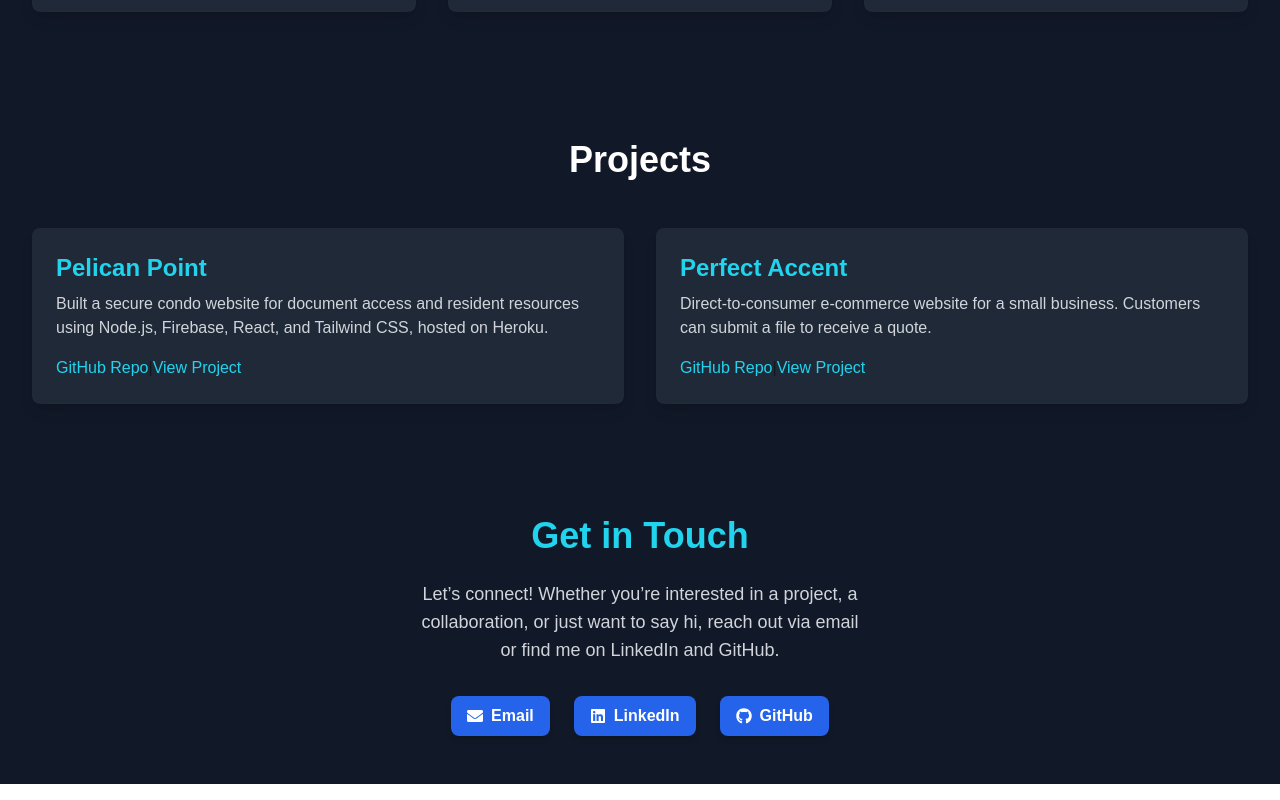
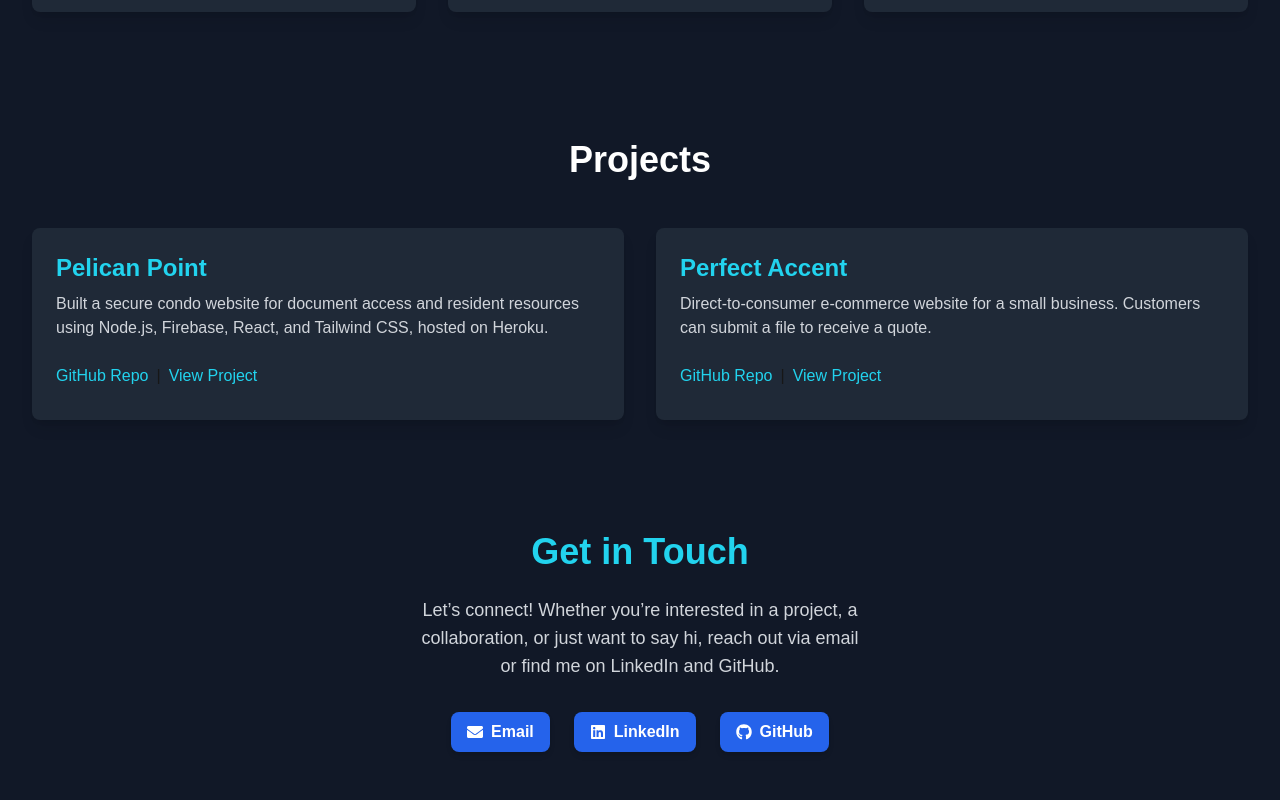
Before and after one commit to christiangdiaz/ChristianPortfolio, a Next.js app: page / in a window 1280 px wide. Shown: the part 1348-2148 px from the top of the page. Built offline with nearby package versions, Linux system fonts and the light colour scheme.

Commit message:
fixed margin on projects

```diff
--- a/src/app/components/Projects.js
+++ b/src/app/components/Projects.js
@@ -39,9 +39,10 @@ export default function Projects() {
               <a href="https://github.com/christiangdiaz/ppe-frontend" className="text-cyan-400 hover:underline" target="_blank" rel="noopener noreferrer">
                 GitHub Repo
               </a>
-              <p> | </p>
+              <p className='m-2'> | </p>
+
               <a href="https://www.ppecondo.com/" className="text-cyan-400 hover:underline" target="_blank" rel="noopener noreferrer">
-                View Project
+              View Project
               </a>
             </div>
           </div>
@@ -93,7 +94,7 @@ export default function Projects() {
               <a href="https://github.com/christiangdiaz/translations" className="text-cyan-400 hover:underline" target="_blank" rel="noopener noreferrer">
                 GitHub Repo
               </a>
-              <p> | </p>
+              <p className='m-2'> | </p>
               <a href="https://www.perfect-accent.com/" className="text-cyan-400 hover:underline" target="_blank" rel="noopener noreferrer">
                 View Project
               </a>
```
Also changed, not shown: allfiles.txt (added).
